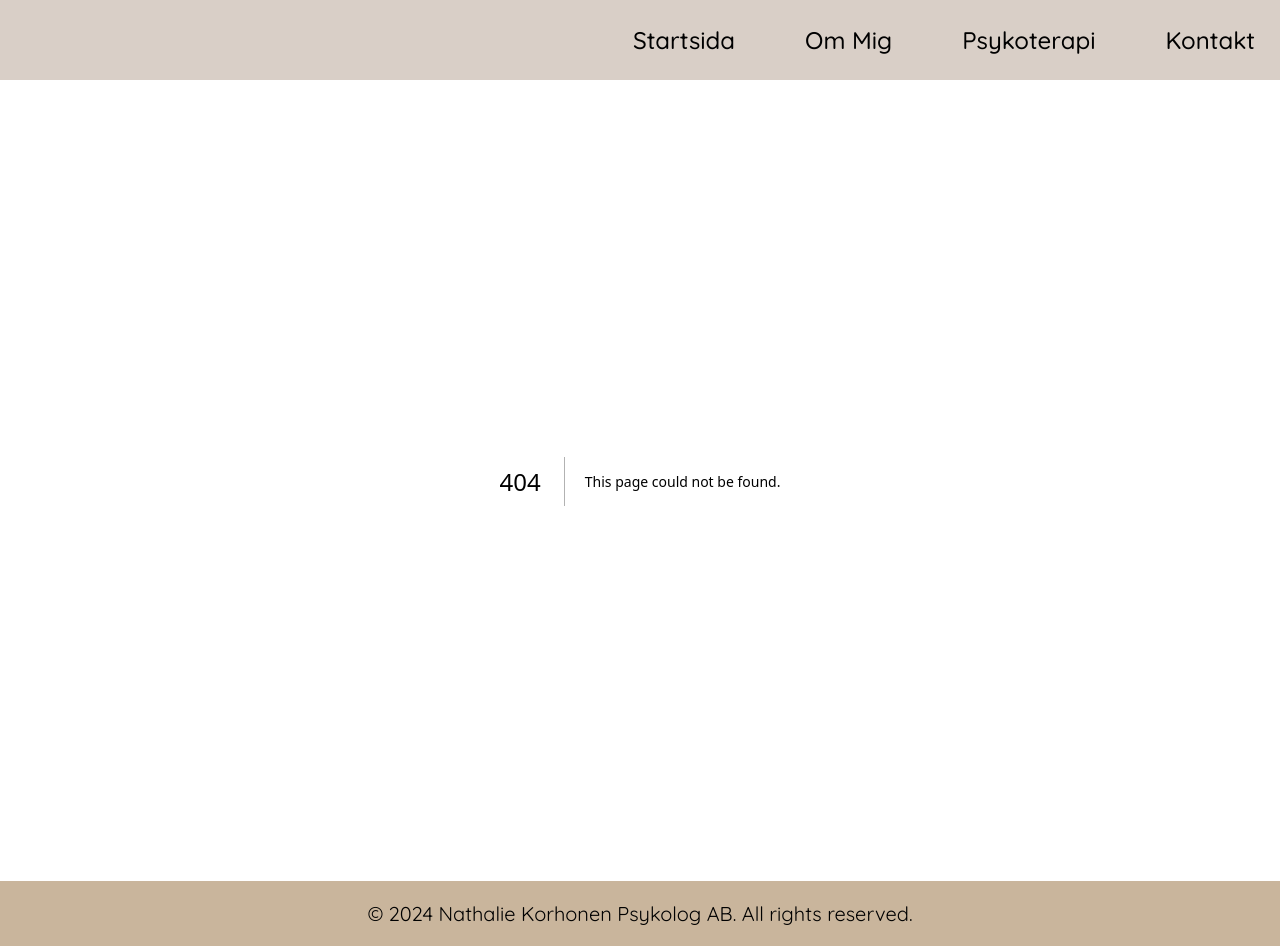
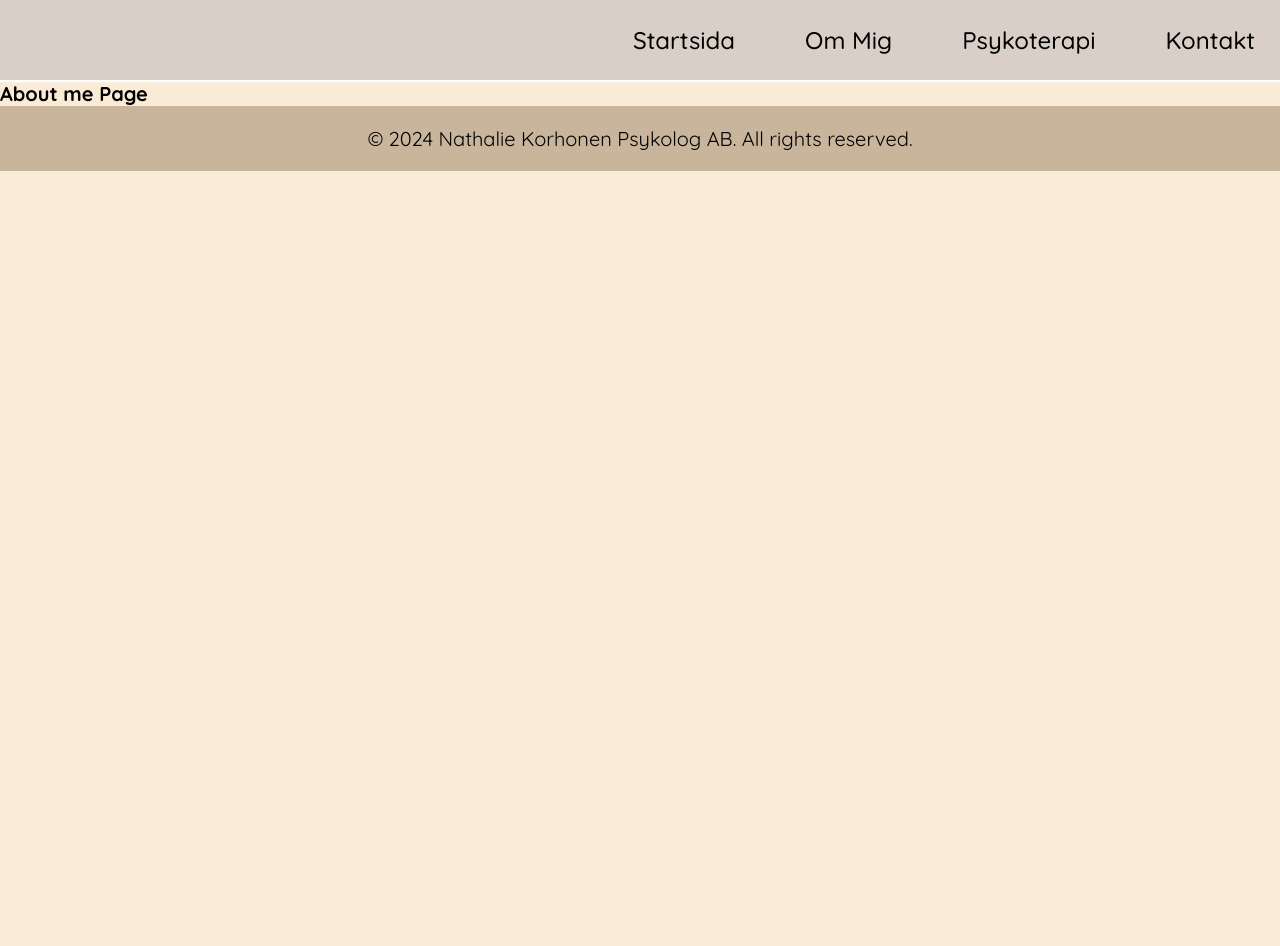
Before and after one commit to DzengiZp/nk-psykolog-ab, a Next.js app in the folder next/: page /aboutme in a window 1280 px wide. Before the commit this address had no page. After the commit the page ends 800 px from the top, so only its background shows below. Built offline with nearby package versions, Linux system fonts and the light colour scheme.

Commit message:
Created new pages for future development once the startpage is done.

```diff
--- a/next/src/app/about/page.tsx
+++ /dev/null
@@ -1,3 +0,0 @@
-export default function About() {
-    return <h1>Om mig</h1>
-}
--- /dev/null
+++ b/next/src/app/aboutme/page.tsx
@@ -0,0 +1,3 @@
+export default function AboutMePage() {
+    return <h1>About me Page</h1>
+}
--- /dev/null
+++ b/next/src/app/contact/page.tsx
@@ -0,0 +1,3 @@
+export default function ContactPage() {
+    return <h1>Contact</h1>
+}
--- /dev/null
+++ b/next/src/app/therapy/page.tsx
@@ -0,0 +1,3 @@
+export default function TherapyPage() {
+    return <h1>Therapy Page</h1>
+}
```
